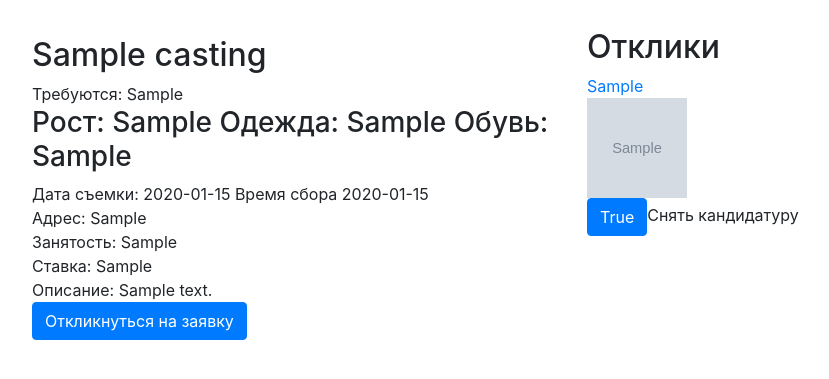
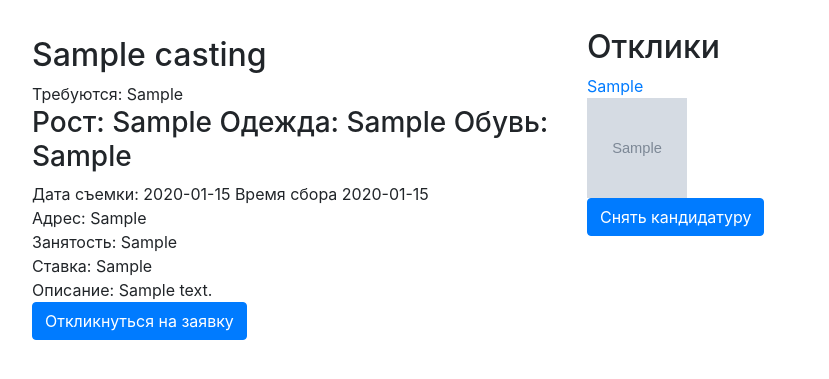
Before and after one commit to YarKirillof/pyproject, a Django app: page /casting/1/ in a window 1280 px wide. Shown: the part 217-596 px from the top of the page, without its empty margins (53-882 px from the left). Run offline with Django 3.2, Linux system fonts and the light colour scheme; a user stored in the database is signed in; tables that the repository leaves empty hold one stand-in row (values such as "Sample post"); grey boxes marked "Sample" are stand-in pictures; some libraries are stand-ins or nearby versions.

Commit message:
кнопка наема в кастинге

```diff
--- a/mainapp/templates/casting_detail.html
+++ b/mainapp/templates/casting_detail.html
@@ -31,9 +31,11 @@
                 <form method="post">
                     {% csrf_token %}
                     {% if order.hired %}
-                        <input class="btn btn-primary" type="submit" value="{{ order.hired }}" name="test_id">Снять кандидатуру</input>
+                        <input class="btn btn-primary" type="submit" value="Снять кандидатуру">
+                        <input type="hidden" value={{ order.hired }} name="test_id">
                     {% else %}
-                        <input class="btn btn-primary" type="submit" value="{{ order.hired }}" name="test_id">Нанять</input>
+                        <input class="btn btn-primary" type="submit" value="Нанять">
+                        <input type="hidden" value={{ order.hired }} name="test_id">
                     {% endif %}
                     <input type="hidden" value="{{ order.id }}" name="order_id">
                 </form>
```
